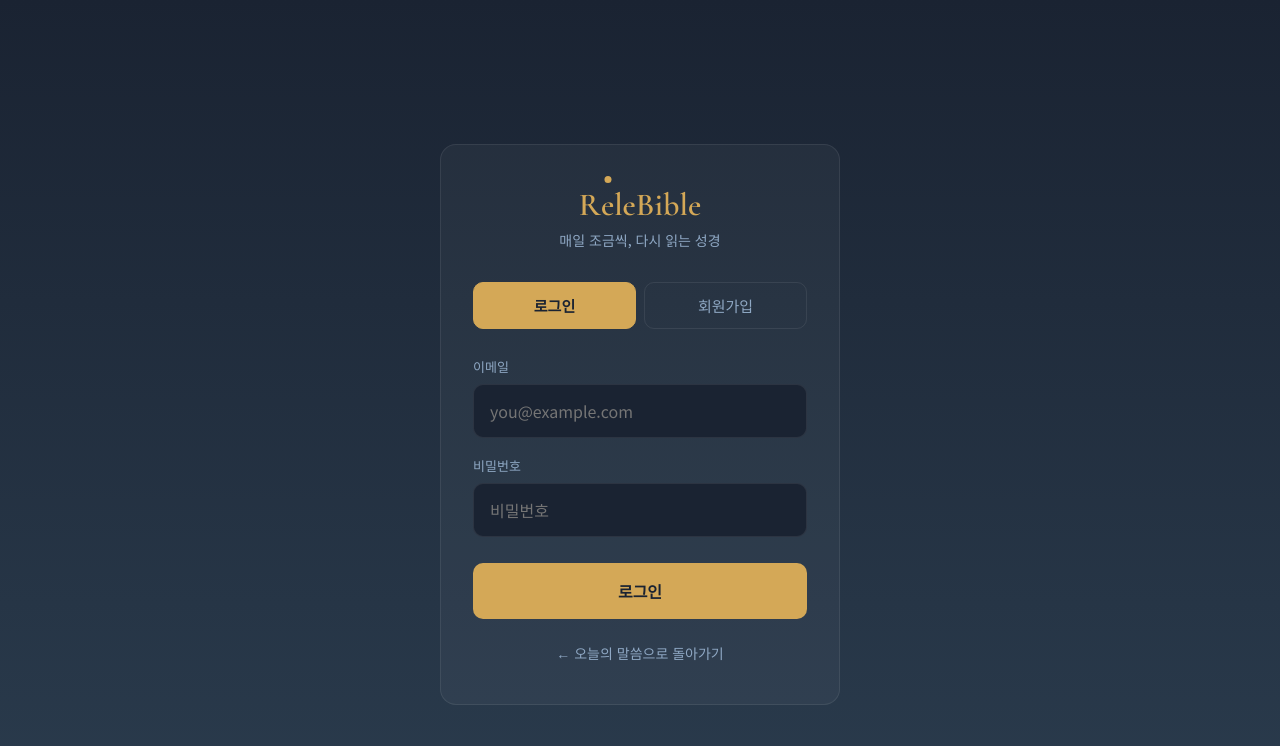
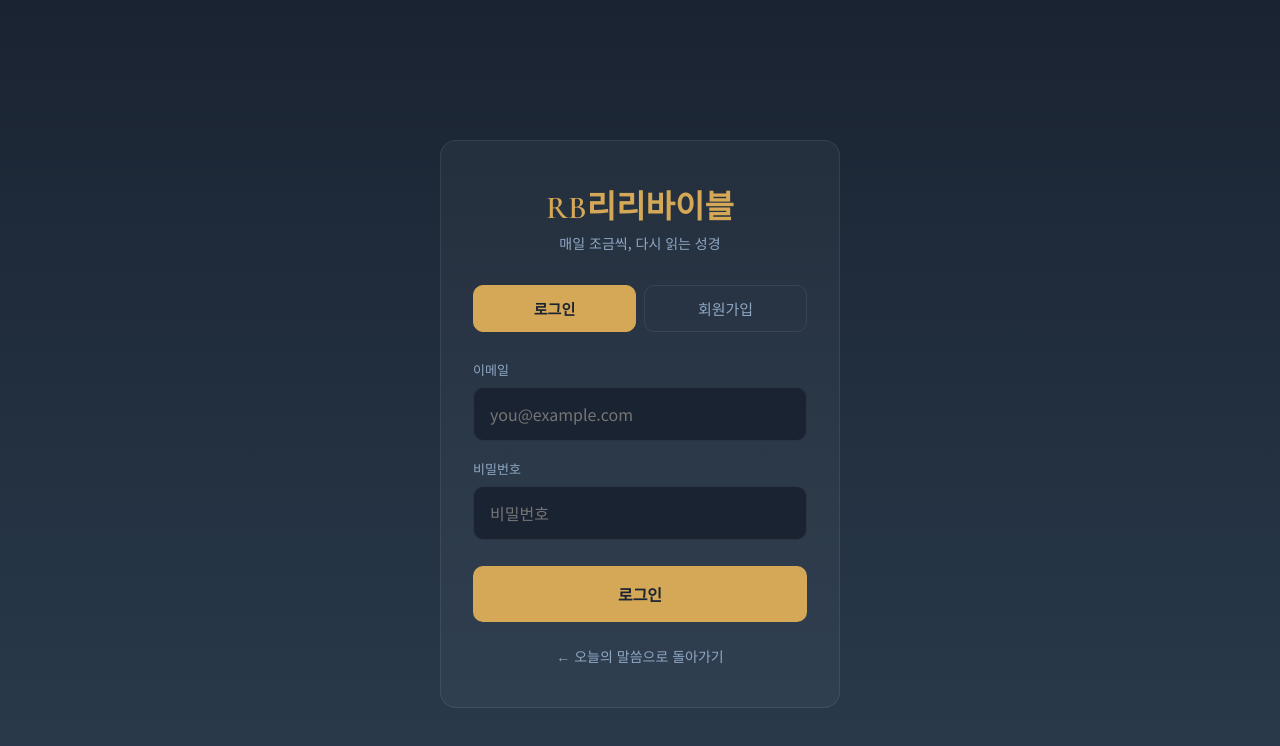
Before and after one commit to gmvfeel/relebible, a Next.js app: page /login in a window 1280 px wide. Shown: the top 746 px of the page. Built offline with nearby package versions, Linux system fonts and the light colour scheme; no server answers.

Commit message:
Add files via upload

```diff
--- a/app/login/page.js
+++ b/app/login/page.js
@@ -51,7 +51,10 @@ export default function LoginPage() {
   return (
     <div className="auth-container">
       <div className="auth-box">
-        <h1 className="auth-logo">R<span className="sun-e">e</span>leBible</h1>
+        <h1 className="auth-logo">
+          <span className="auth-logo-mark">RB<span className="auth-logo-sun"></span></span>
+          <span className="auth-logo-ko">리리바이블</span>
+        </h1>
         <p className="auth-subtitle">매일 조금씩, 다시 읽는 성경</p>
 
         <div className="auth-tabs">
```
